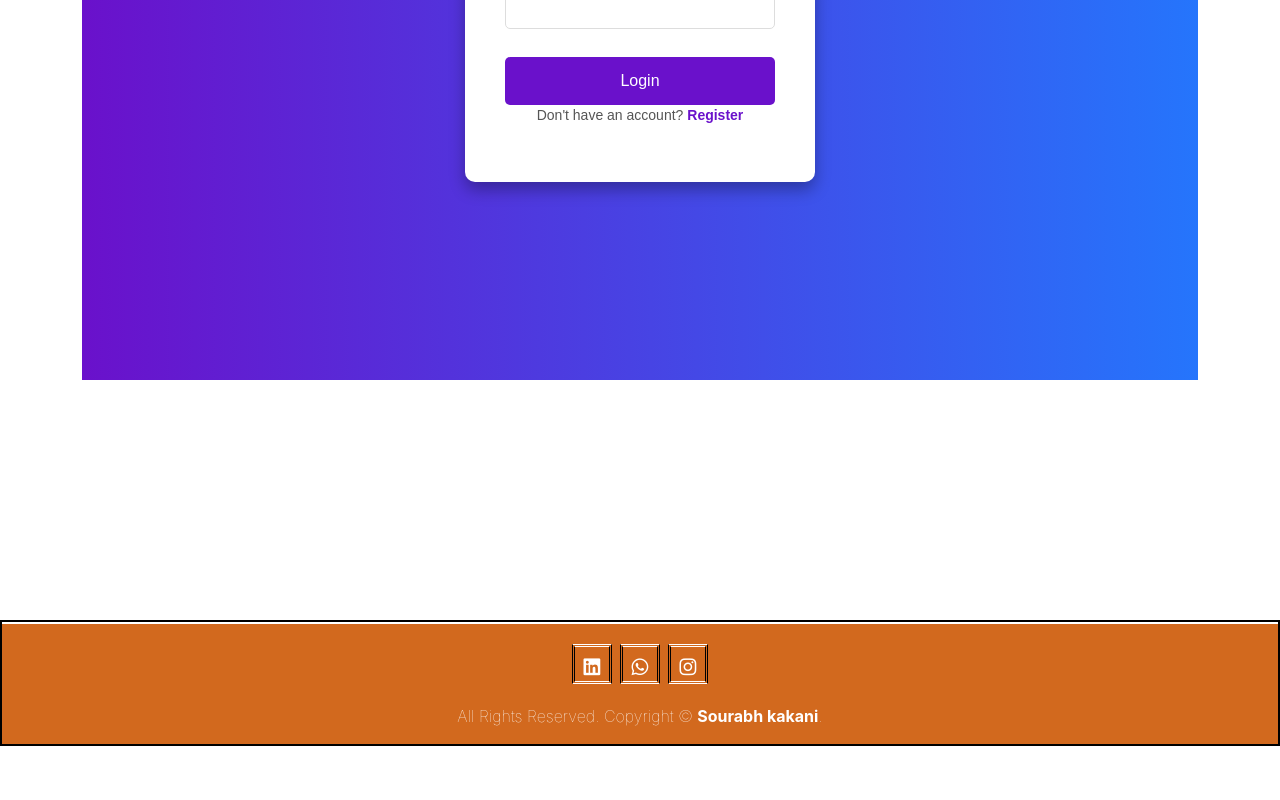
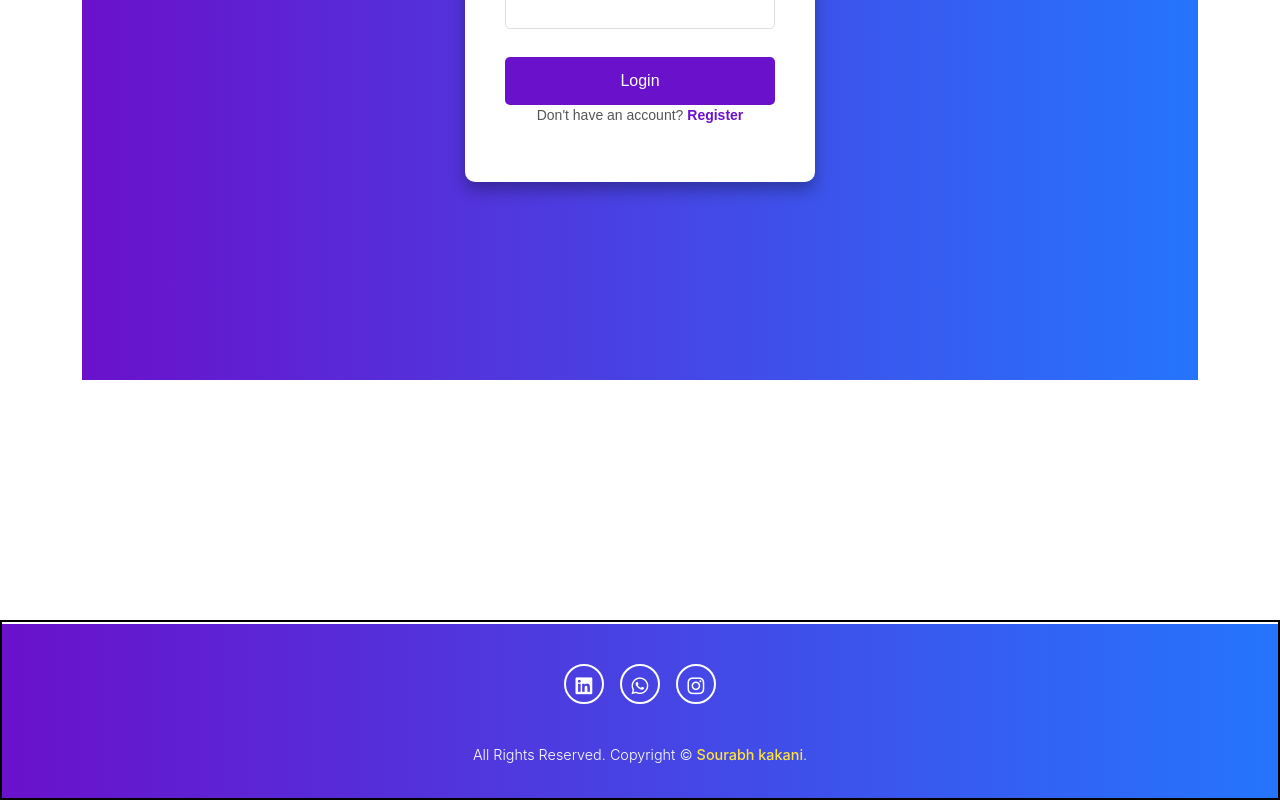
Before and after one commit to SourabhK08/client, a React (Create React App) app: page /login in a window 1280 px wide. Shown: the part 476-1276 px from the top of the page. Before the commit the page ends 1222 px from the top, so only its background shows below. Built offline with nearby package versions, Linux system fonts and the light colour scheme.

Commit message:
all perfect

```diff
--- a/src/App.css
+++ b/src/App.css
@@ -1,47 +1,49 @@
 /* FOOTER CSS */
 
 .footer {
-  background: chocolate;
-  padding: 0.5rem 1rem; /* Reduce padding for a more compact look */
+  background: linear-gradient(to right, #6a11cb, #2575fc); /* Matching the login page gradient */
+  padding: 1rem 2rem; /* Slightly more padding for spacing */
   text-align: center;
   color: #fff; /* Ensures text color is readable against the background */
-  font-size: 0.9rem; /* Slightly smaller font size for a more subtle appearance */
-  border-top: 2px solid #fff; /* Optional: Add a subtle top border */
+  font-size: 0.9rem; /* Consistent font size for a modern look */
+  border-top: 2px solid #fff; /* Subtle top border to differentiate the footer */
 }
 
 .footer .share {
-  margin: 0.5rem 0; /* Adjust margin to reduce space between elements */
+  margin: 1rem 0; /* Maintain a balanced space between elements */
 }
 
 .footer .share a {
-  height: 2.5rem; /* Smaller size for social media icons */
+  height: 2.5rem;
   width: 2.5rem;
   line-height: 2.5rem;
-  font-size: 1.2rem; /* Adjust font size to match icon size */
+  font-size: 1.2rem;
   color: #fff;
-  margin: 0.25rem; /* Reduced margin for tighter spacing */
+  margin: 0.5rem; /* Tighter spacing for a clean look */
   text-decoration: none;
-  border: double 3px #fff; /* Thinner border for a subtle effect */
-  border-color: #fff #000;
-  display: inline-block; /* Ensures the links are displayed inline */
+  border: 2px solid #fff; /* Thinner border for modern effect */
+  border-radius: 50%; /* Rounded icons for a softer look */
+  transition: background-color 0.3s ease, color 0.3s ease; /* Smooth transition for hover effects */
+  display: inline-block;
 }
 
 .footer .share a:hover {
-  background-color: wheat;
-  color: black;
+  background-color: #fff; /* White background on hover */
+  color: #2575fc; /* Text color changes to match gradient */
 }
 
 .footer .credit {
-  font-size: 1rem; /* Adjust font size for a more compact look */
+  font-size: 0.9rem; /* Keep the font size subtle */
   color: #fff;
-  font-weight: lighter;
-  padding: 0.5rem; /* Reduced padding for a smaller footer */
-  text-align: center;
+  font-weight: 300; /* Lighter weight for a refined look */
+  padding: 1rem 0; /* More padding to space out the footer */
 }
 
 .footer .credit span {
-  font-weight: bold;
+  font-weight: 500; /* Slightly bolder for emphasis */
+  color: #ffe53b; /* Optional: Highlight the credit text with a different color */
 }
+
 
 
   /* SIGN UP FORM CSS */
--- a/src/App.js
+++ b/src/App.js
@@ -17,7 +17,7 @@ function App() {
   useEffect(() => {
     const timer = setTimeout(() => {
       setLoading(false);
-    }, 30); // This is a very short delay; adjust as needed
+    }, 3000); // This is a very short delay; adjust as needed
 
     return () => clearTimeout(timer);
   }, []);
--- a/src/components/Login.jsx
+++ b/src/components/Login.jsx
@@ -39,8 +39,10 @@ function Login() {
       await signInWithEmailAndPassword(auth, email, password);
       toast.success("Login Successful!");
 
-      // Redirect after successful login
-      navigate("/"); // Change the path to your desired page
+      // Delay before redirecting to ensure the toast message is displayed
+      setTimeout(() => {
+        navigate("/"); // Change the path to your desired page
+      }, 2000); // Adjust the delay (2000ms = 2 seconds) as needed
     } catch (err) {
       console.error("Login error:", err);
 
```
